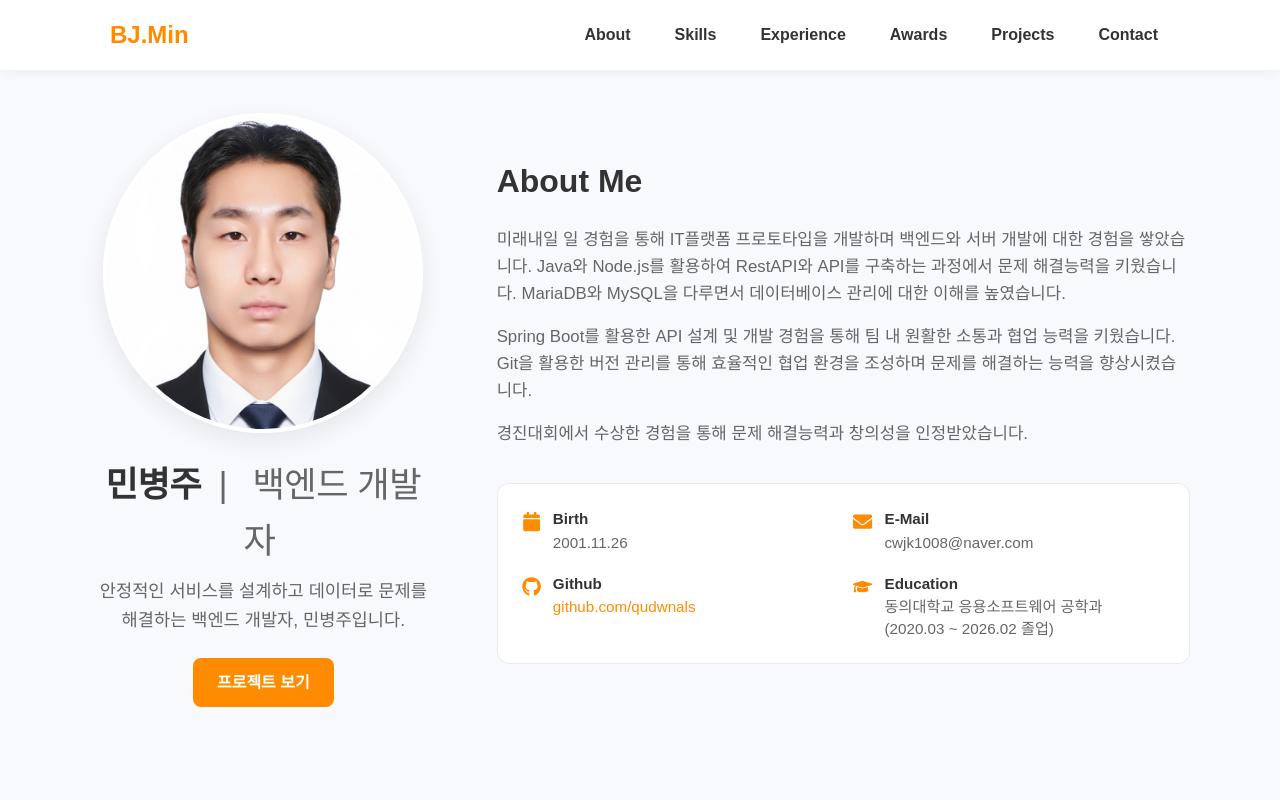
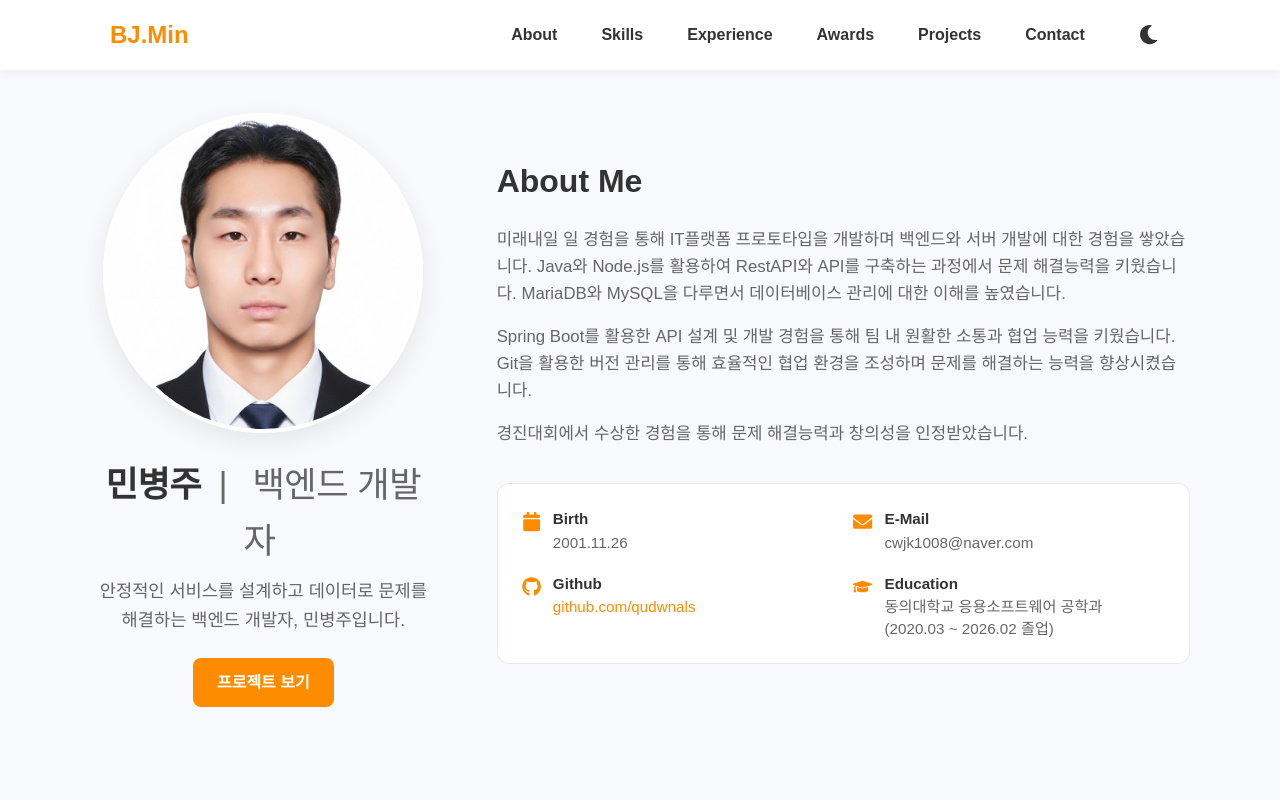
Before and after one commit to qudwnals/Portfoilo, a React (Vite) app: page / in a window 1280 px wide. Shown: the top 800 px of the page. Built offline with nearby package versions, Linux system fonts and the light colour scheme; a web font is replaced by a local one.

Commit message:
라이트모드,다크모드추가

```diff
--- a/src/App.jsx
+++ b/src/App.jsx
@@ -1,4 +1,4 @@
-import React from 'react';
+import React, { useState, useEffect } from 'react';
 import Header from './components/Header';
 import ProfileSection from './components/ProfileSection';
 import Skills from './components/Skills';
@@ -9,9 +9,29 @@ import Contact from './components/Contact';
 import './index.css';
 
 function App() {
+  const [theme, setTheme] = useState('light');
+
+  useEffect(() => {
+    const savedTheme = localStorage.getItem('theme');
+    if (savedTheme) {
+      setTheme(savedTheme);
+      document.documentElement.setAttribute('data-theme', savedTheme);
+    } else if (window.matchMedia && window.matchMedia('(prefers-color-scheme: dark)').matches) {
+      setTheme('dark');
+      document.documentElement.setAttribute('data-theme', 'dark');
+    }
+  }, []);
+
+  const toggleTheme = () => {
+    const newTheme = theme === 'light' ? 'dark' : 'light';
+    setTheme(newTheme);
+    document.documentElement.setAttribute('data-theme', newTheme);
+    localStorage.setItem('theme', newTheme);
+  };
+
   return (
     <div className="App">
-      <Header />
+      <Header theme={theme} toggleTheme={toggleTheme} />
       <main>
         <ProfileSection />
         <Skills />
--- a/src/components/Header.jsx
+++ b/src/components/Header.jsx
@@ -1,6 +1,7 @@
 import React from 'react';
+import { FaSun, FaMoon } from 'react-icons/fa';
 
-const Header = () => {
+const Header = ({ theme, toggleTheme }) => {
   const scrollToSection = (id) => {
     const element = document.getElementById(id);
     if (element) {
@@ -14,13 +15,22 @@ const Header = () => {
         <div className="logo" onClick={() => scrollToSection('about')}>
           BJ.Min
         </div>
-        <nav className="nav-menu">
+        <nav className="nav-menu" style={{ display: 'flex', alignItems: 'center' }}>
           <button onClick={() => scrollToSection('about')} className="nav-link">About</button>
           <button onClick={() => scrollToSection('skills')} className="nav-link">Skills</button>
           <button onClick={() => scrollToSection('experience')} className="nav-link">Experience</button>
           <button onClick={() => scrollToSection('awards')} className="nav-link">Awards</button>
           <button onClick={() => scrollToSection('projects')} className="nav-link">Projects</button>
           <button onClick={() => scrollToSection('contact')} className="nav-link">Contact</button>
+
+          <button
+            onClick={toggleTheme}
+            className="nav-link"
+            style={{ fontSize: '1.2rem', display: 'flex', alignItems: 'center', marginLeft: '10px' }}
+            aria-label="Toggle Dark Mode"
+          >
+            {theme === 'light' ? <FaMoon /> : <FaSun />}
+          </button>
         </nav>
       </div>
     </header>
--- a/src/index.css
+++ b/src/index.css
@@ -10,6 +10,16 @@
   --border-color: #eaeaea;
   --border-radius: 12px;
   --transition: all 0.3s ease;
+  --header-bg: rgba(255, 255, 255, 0.95);
+}
+
+[data-theme='dark'] {
+  --bg-color: #121212;
+  --card-bg: #1e1e1e;
+  --text-main: #ffffff;
+  --text-muted: #d1d5db;
+  --border-color: #333333;
+  --header-bg: rgba(18, 18, 18, 0.95);
 }
 
 * {
@@ -40,7 +50,7 @@ ul {
   top: 0;
   left: 0;
   width: 100%;
-  background-color: rgba(255, 255, 255, 0.95);
+  background-color: var(--header-bg);
   backdrop-filter: blur(8px);
   z-index: 1000;
   box-shadow: 0 2px 10px rgba(0,0,0,0.05);
```
